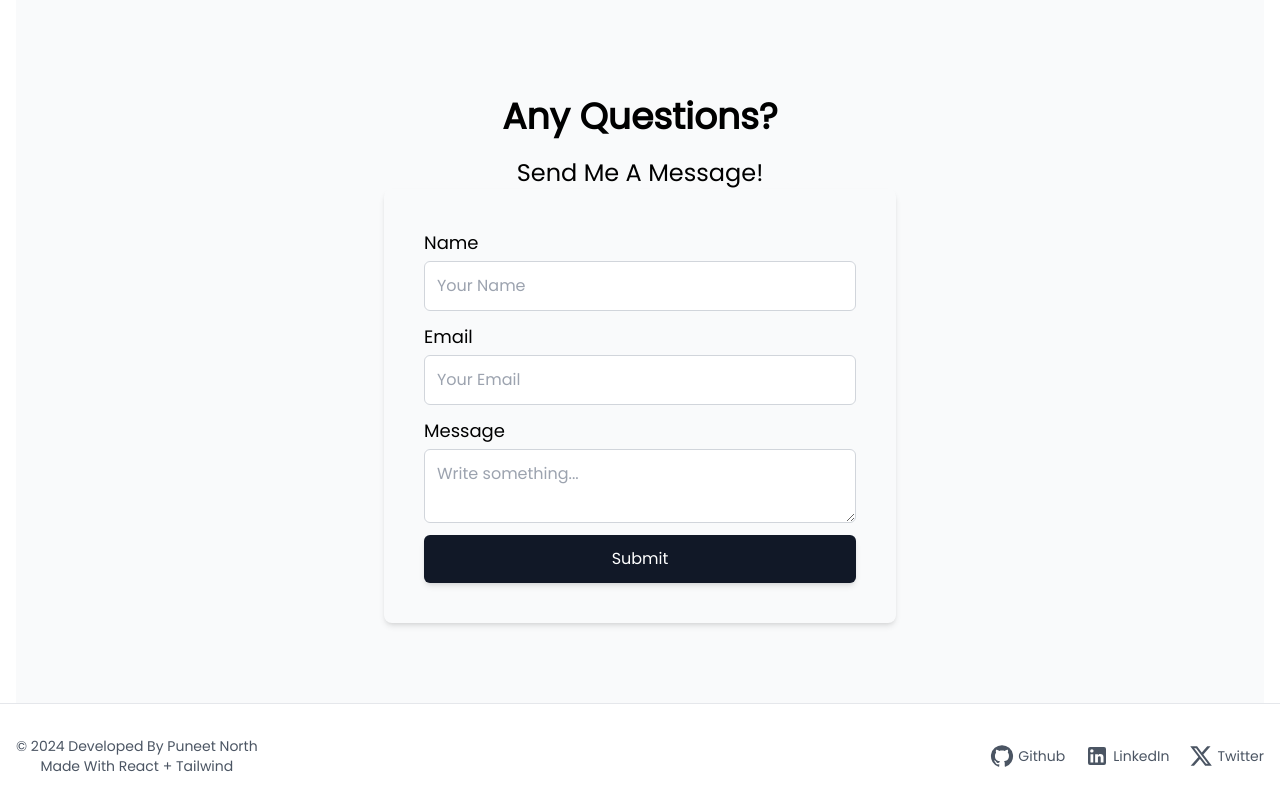
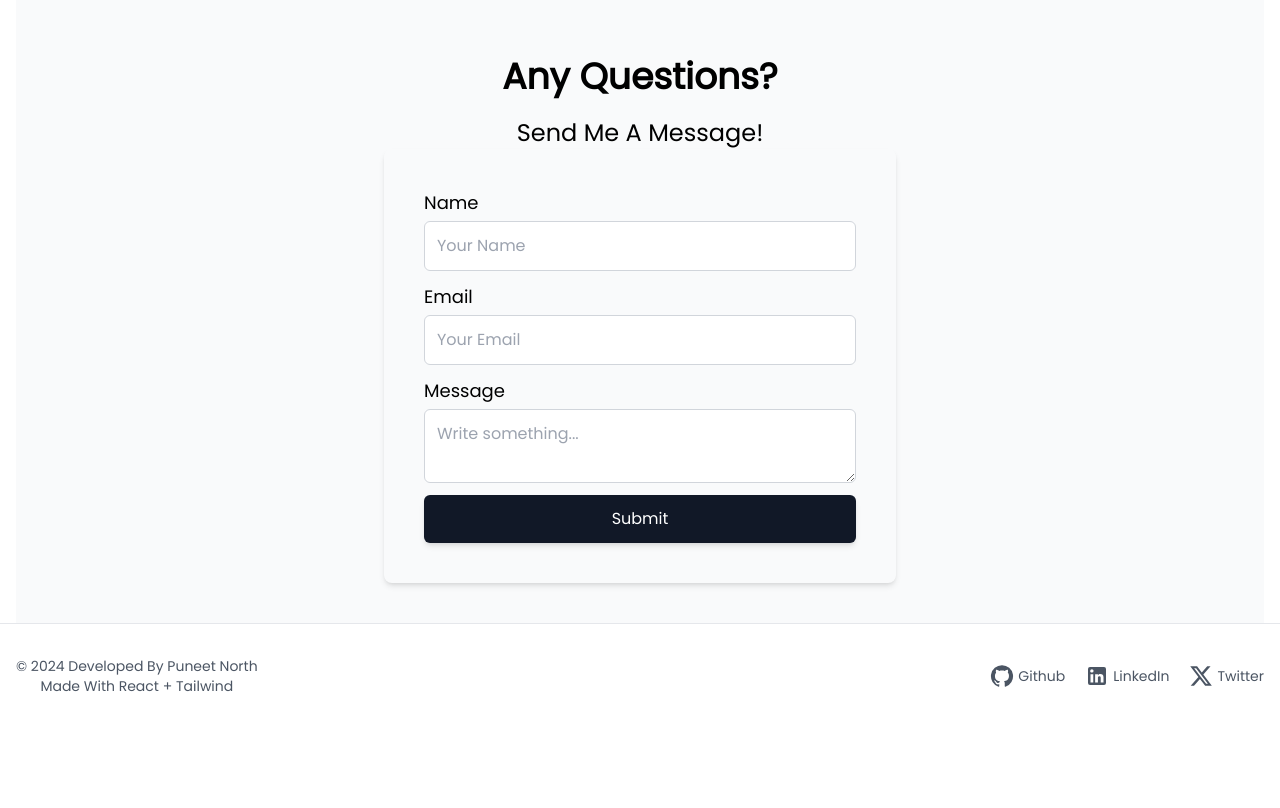
Before and after one commit to p-north/Personal-Portfolio, a React (Vite) app in the folder front_end/: page /about in a window 1280 px wide. Shown: the part 3872-4680 px from the top of the page. After the commit the page ends 4600 px from the top, so only its background shows below. Built offline with nearby package versions, Linux system fonts and the light colour scheme.

Commit message:
update nav

```diff
--- a/front_end/src/components/Contact/ContactForm.jsx
+++ b/front_end/src/components/Contact/ContactForm.jsx
@@ -50,7 +50,7 @@ const contactFrom = () => {
 
   return (
     <div>
-      <section className="py-20 bg-gray-50">
+      <section className="py-10 bg-gray-50">
         <div className="flex flex-col items-center mx-auto justify-center px-4 sm:px-6 max-w-7xl lg:px-8">
           <h1 className="text-3xl font-bold md:text-4xl">Any Questions?</h1>
           <h2 className="text-xl font-medium md:text-2xl mt-5">
--- a/front_end/src/components/Navbar.jsx
+++ b/front_end/src/components/Navbar.jsx
@@ -2,6 +2,7 @@ import React, { useState } from "react";
 import logo from "../assets/Preview.png";
 import MenuIcon from "@mui/icons-material/Menu";
 import CloseIcon from "@mui/icons-material/Close";
+import resume from "../assets/Puneet_Resume_SDE.pdf"
 
 const Navbar = () => {
   const [isOpen, setIsopen] = useState(false);
@@ -31,7 +32,7 @@ const Navbar = () => {
           <a href="#projects" className="text-black hover:bg-gray-700 hover:text-white rounded-md p-2 hover:scale-105 transition-transform">
             Projects
           </a>
-          <a href="#resume" className="text-black hover:bg-gray-700 hover:text-white rounded-md p-2 hover:scale-105 transition-transform">
+          <a href={resume} className="text-black hover:bg-gray-700 hover:text-white rounded-md p-2 hover:scale-105 transition-transform">
             Resume
           </a>
           <a href="#contact" className="text-black hover:bg-gray-700 hover:text-white rounded-md p-2 hover:scale-105 transition-transform">
```
